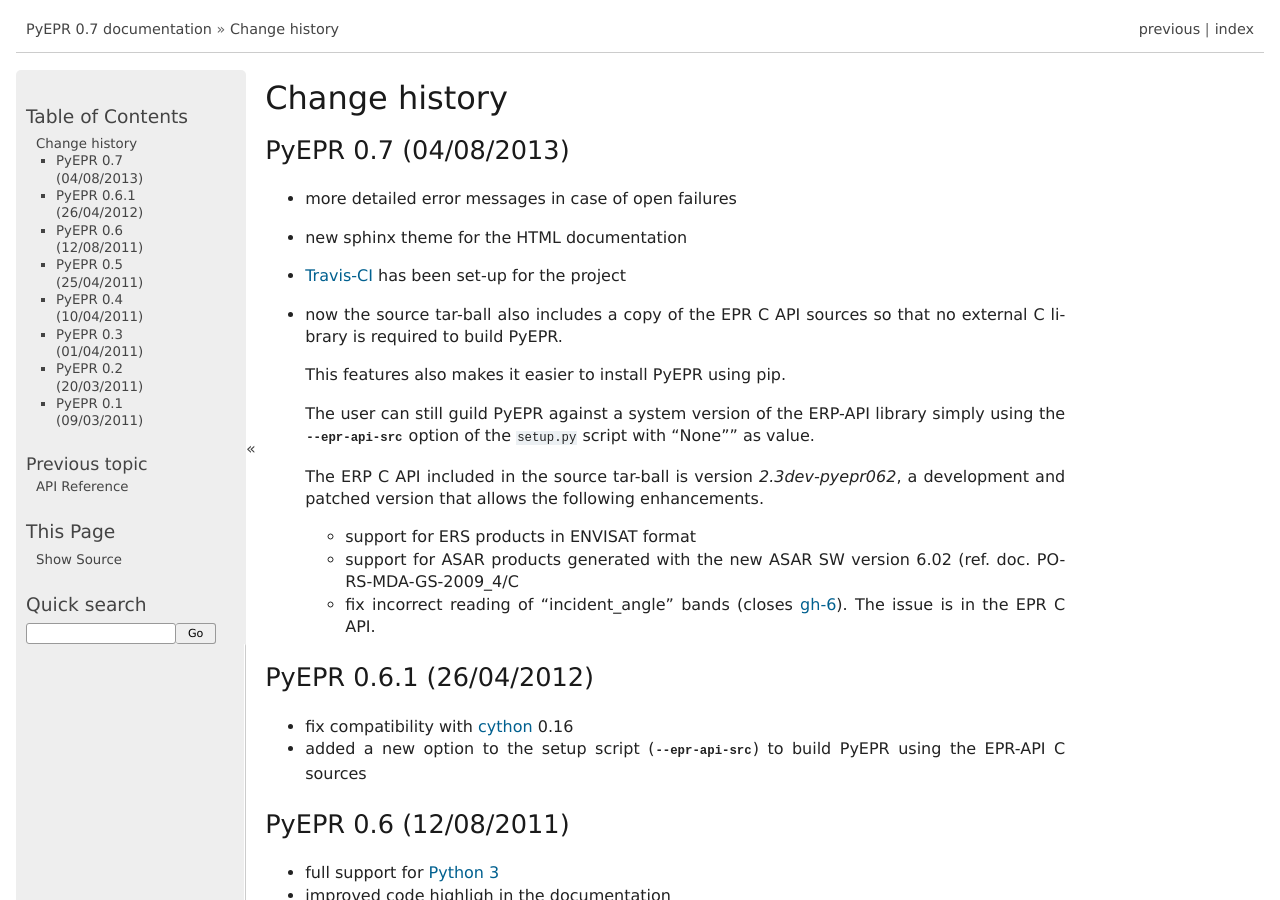
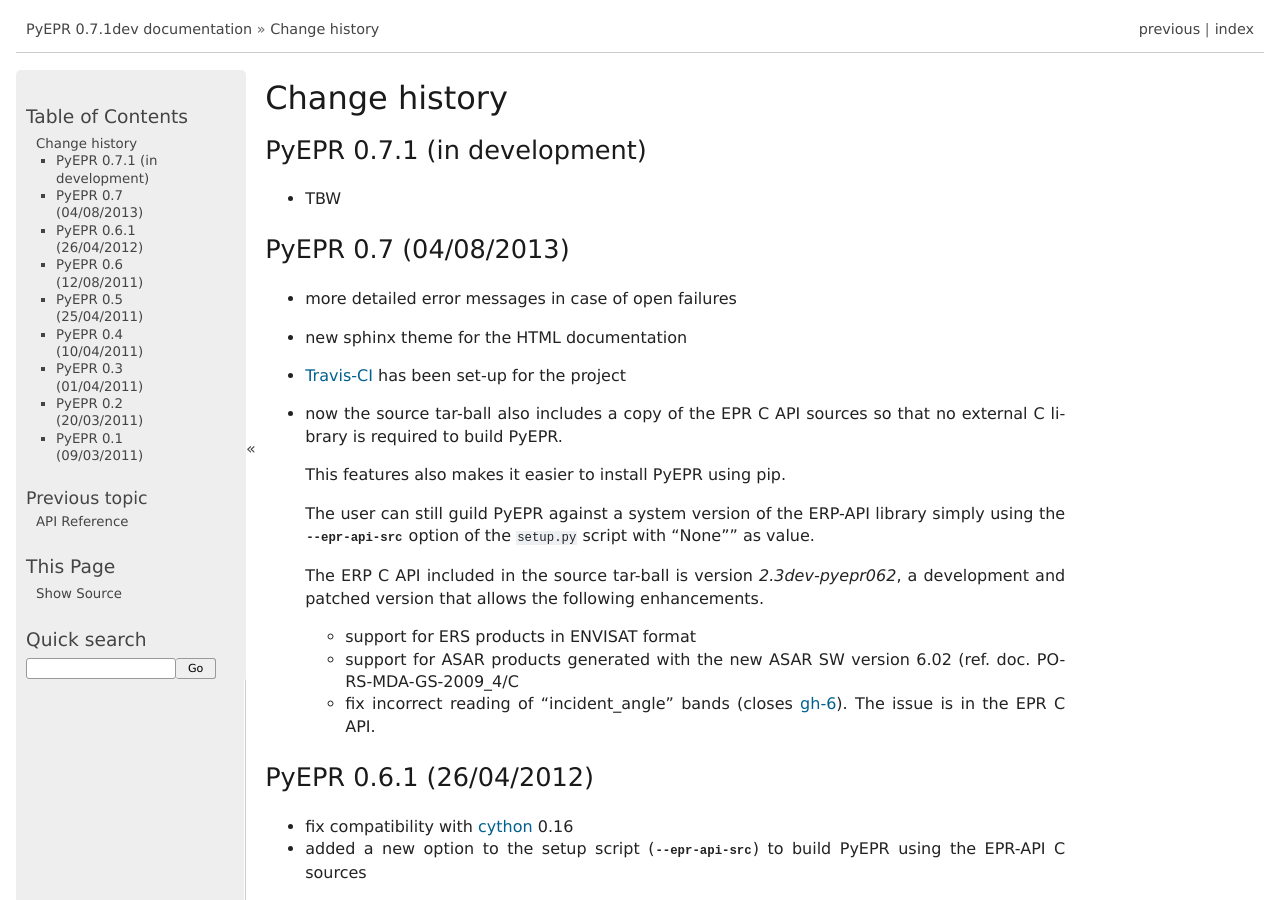
Before and after one commit to avalentino/pyepr, a Sphinx documentation site: the page built from doc/NEWS.txt, in a window 1280 px wide and 900 px high. Built offline with Sphinx 7.4.7, drawn with Linux system fonts in a browser that asks for light colours; formulas are drawn with MathJax 3; some of the changed text lies outside the part shown.

```diff
--- a/README.txt
+++ b/README.txt
@@ -7,7 +7,7 @@ ENVISAT Product Reader Python API
 :Contact:   antonio.valentino@tiscali.it
 :Date:      26/04/2012
 :Copyright: 2011-2013, Antonio Valentino <antonio.valentino@tiscali.it>
-:Version:   0.7
+:Version:   0.7.1dev
 
 
 Introduction
--- a/doc/NEWS.txt
+++ b/doc/NEWS.txt
@@ -1,5 +1,11 @@
 Change history
 ==============
+
+
+PyEPR 0.7.1 (in development)
+----------------------------
+
+* TBW
 
 
 PyEPR 0.7 (04/08/2013)
--- a/doc/conf.py
+++ b/doc/conf.py
@@ -64,9 +64,9 @@ copyright = u'2011-2013, Antonio Valentino'
 # built documents.
 #
 # The short X.Y version.
-version = '0.7'
+version = '0.7.1'
 # The full version, including alpha/beta/rc tags.
-release = version  # + 'dev'
+release = version + 'dev'
 
 # The language for content autogenerated by Sphinx. Refer to documentation
 # for a list of supported languages.
```
Also changed, not shown: 1 other file.
